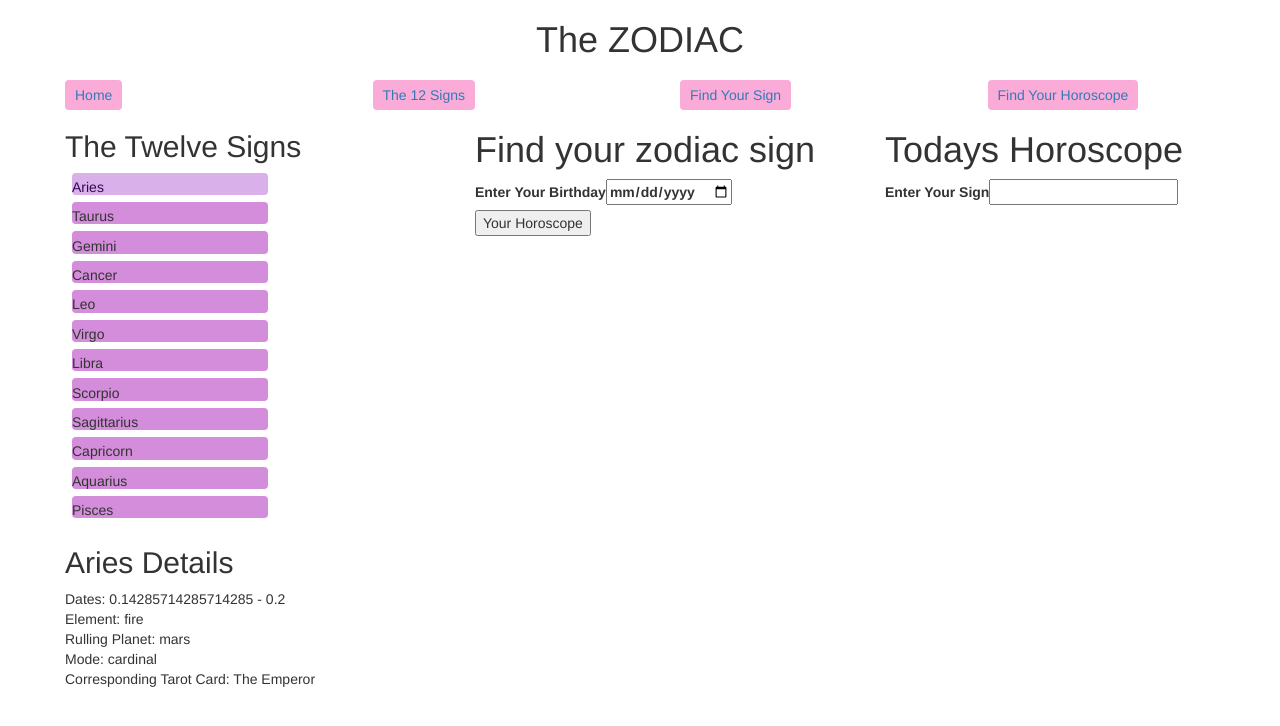
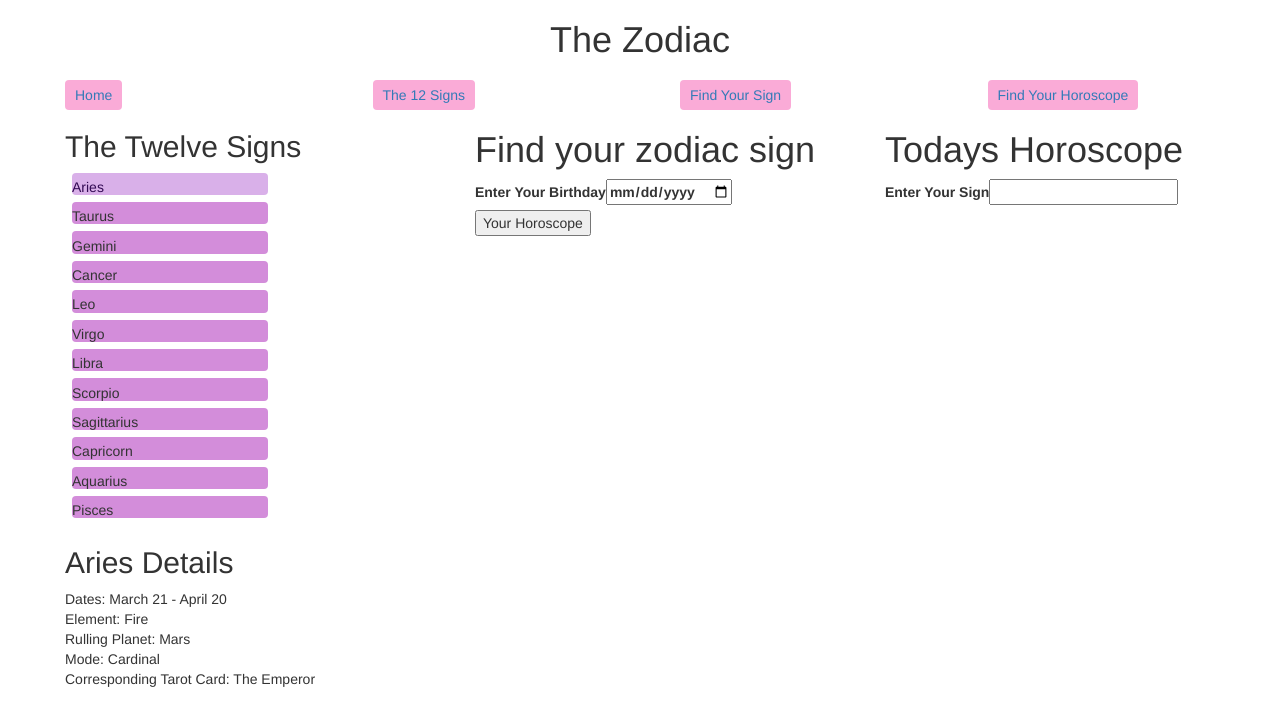
Before and after one commit to maradon853/Unit-2-Final-Project, an Angular app: page / in a window 1280 px wide. Both pictures are taken after a click on the item "Aries". Shown: the top 726 px of the page. Built offline with nearby package versions, Linux system fonts and the light colour scheme.

Commit message:
fixed sign-details, added pipes

```diff
--- a/src/app/app.component.html
+++ b/src/app/app.component.html
@@ -1,4 +1,4 @@
-<h1>The {{title | uppercase}}</h1>
+<h1>The {{title | titlecase}}</h1>
 <div class="grid">
 <div class="row">
     <div class="col-1-4">
--- a/src/app/sign-detail/sign-detail.component.html
+++ b/src/app/sign-detail/sign-detail.component.html
@@ -1,10 +1,8 @@
 <div *ngIf="sign">
 
-    <h2>{{sign.name}} Details</h2>
-    <div><span>Dates: </span>{{sign.startDate}} - {{sign.endDate}}</div>
-    <div><span>Element: </span>{{sign.element}}</div>
-    <div><span>Rulling Planet: </span>{{sign.planet}}</div>
-    <div><span>Mode: </span>{{sign.mode}}</div>
-    <div><span>Corresponding Tarot Card: </span>{{sign.tarot}}</div>
-
-    </div>
+    <h2>{{sign.name | titlecase}} Details</h2>
+    <div><span>Dates: </span>{{sign.startDate | titlecase}} - {{sign.endDate | titlecase}}</div>
+    <div><span>Element: </span>{{sign.element | titlecase}}</div>
+    <div><span>Rulling Planet: </span>{{sign.planet | titlecase}}</div>
+    <div><span>Mode: </span>{{sign.mode | titlecase}}</div>
+    <div><span>Corresponding Tarot Card: </span>{{sign.tarot | titlecase}}</div>
--- a/src/app/sign.ts
+++ b/src/app/sign.ts
@@ -1,13 +1,13 @@
 export class Sign {
     name: string;
-    startDate: number;
-    endDate: number;
+    startDate: string;
+    endDate: string;
     element: string;
     planet: string;
     mode: string;
     tarot: string;
 
-    constructor(name: string, startDate: number, endDate: number, element: string, planet: string, mode: string, tarot: string){
+    constructor(name: string, startDate: string, endDate: string, element: string, planet: string, mode: string, tarot: string){
         this.name = name;
         this.startDate = startDate;
         this.endDate = endDate;
--- a/src/app/signs/signs.component.html
+++ b/src/app/signs/signs.component.html
@@ -5,7 +5,7 @@
 <li *ngFor="let sign of signs"
     [class.selected]="sign === selectedSign"
     (click)="onSelect(sign)">
-    <span>{{ sign.name }}</span>
+    <span>{{ sign.name | titlecase }}</span>
 </li>
 </ul>
 <!--</div>
--- a/src/app/theSigns.ts
+++ b/src/app/theSigns.ts
@@ -1,16 +1,16 @@
 import { Sign } from "./sign";
 
 export const SIGNS: Sign[] = [
-    new Sign("Aries", 3/21, 4/20, "fire", "mars", "cardinal", "The Emperor"),
-    new Sign("Taurus", 4/21, 5/21, "earth", "venus", "fixed", "The Hierophant"),
-    new Sign("Gemini", 5/22, 6/21, "air", "mercury", "mutable", "The Lovers"),
-    new Sign("Cancer", 6/22, 7/22, "water", "moon", "cardinal", "The Chariot"),
-    new Sign("Leo", 7/23, 8/22, "fire", "sun", "fixed", "Strength"),
-    new Sign("Virgo", 8/23, 9/22, "earth", "mercury", "mutable", "The Hermit"),
-    new Sign("Libra", 9/23, 10/22, "air", "venus", "cardinal", "Justice"),
-    new Sign("Scorpio", 10/23, 11/21, "water", "mars & pluto", "fixed", "Death"),
-    new Sign("Sagittarius", 11/22, 12/21, "fire", "jupiter", "mutable", "Temperance"),
-    new Sign("Capricorn", 12/22, 1/19, "earth", "saturn", "cardinal", "Devil"),
-    new Sign("Aquarius", 1/20, 2/18, "air", "saturn & uranus", "fixed", "The Star"),
-    new Sign("Pisces", 2/19, 3/20, "water", "jupiter & neptune", "mutable", "The Moon")
+    new Sign("aries", "march 21", "april 20", "fire", "mars", "cardinal", "the emperor"),
+    new Sign("taurus", "april 21", "may 21", "earth", "venus", "fixed", "the hierophant"),
+    new Sign("gemini", "may 22", "june 21", "air", "mercury", "mutable", "the lovers"),
+    new Sign("cancer", "june 22", "july 22", "water", "moon", "cardinal", "the chariot"),
+    new Sign("leo", "july 23", "august 22", "fire", "sun", "fixed", "strength"),
+    new Sign("virgo", "august 23", "september 22", "earth", "mercury", "mutable", "the hermit"),
+    new Sign("libra", "september 23", "october 22", "air", "venus", "cardinal", "justice"),
+    new Sign("scorpio", "october 23", "november 21", "water", "mars & pluto", "fixed", "death"),
+    new Sign("sagittarius", "november 22", "december 21", "fire", "jupiter", "mutable", "temperance"),
+    new Sign("capricorn", "december 22", "january 19", "earth", "saturn", "cardinal", "devil"),
+    new Sign("aquarius", "january 20", "february 18", "air", "saturn & uranus", "fixed", "the star"),
+    new Sign("pisces", "february 19", "march 20", "water", "jupiter & neptune", "mutable", "the moon")
 ];
```
